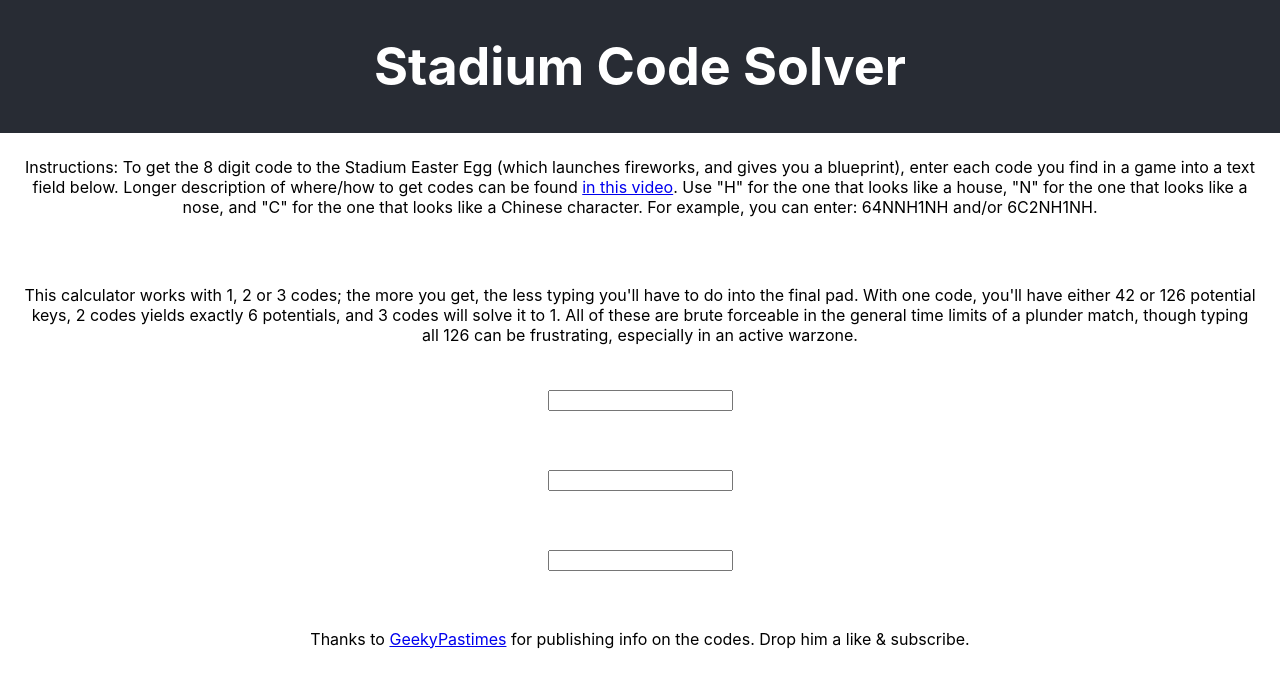
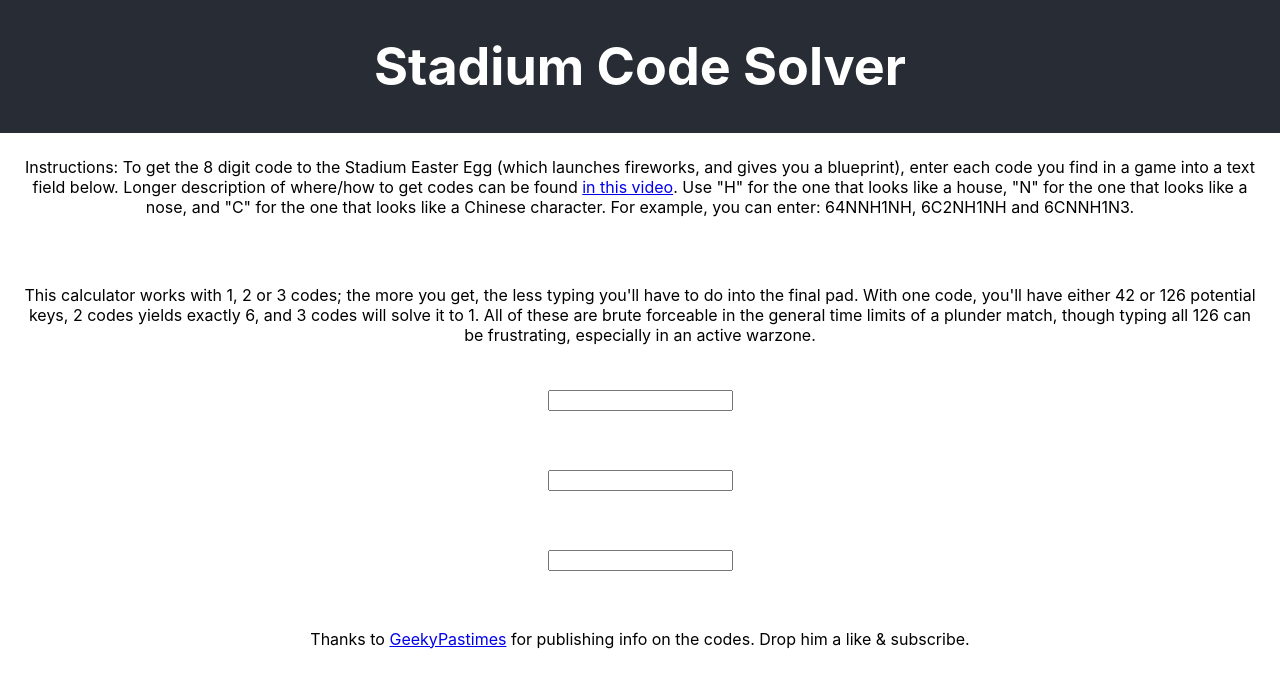
Before and after one commit to toddgardner/stadiumcodes, a React (Create React App) app: page / in a window 1280 px wide. Shown: the top 688 px of the page. Built offline with nearby package versions, Linux system fonts and the light colour scheme.

Commit message:
Expand example

```diff
--- a/src/App.js
+++ b/src/App.js
@@ -10,10 +10,10 @@ function App() {
       </header>
         <div className="Instructions">
           Instructions: To get the 8 digit code to the Stadium Easter Egg (which launches fireworks, and gives you a blueprint), enter each code you find in a game into a text field below. Longer description of where/how to get codes can be found <a href="https://www.youtube.com/watch?v=GGJGbwQ8rtU">in this video</a>. Use "H" for the one that looks like a house,
-            "N" for the one that looks like a nose, and "C" for the one that looks like a Chinese character. For example, you can enter: 64NNH1NH and/or 6C2NH1NH.
+            "N" for the one that looks like a nose, and "C" for the one that looks like a Chinese character. For example, you can enter: 64NNH1NH, 6C2NH1NH and 6CNNH1N3.
         </div>
         <div className="Instructions">
-            This calculator works with 1, 2 or 3 codes; the more you get, the less typing you'll have to do into the final pad. With one code, you'll have either 42 or 126 potential keys, 2 codes yields exactly 6 potentials, and 3 codes will solve it to 1. All of these are brute forceable in the general time limits of a plunder match, though typing all 126 can be frustrating, especially in an active warzone.
+            This calculator works with 1, 2 or 3 codes; the more you get, the less typing you'll have to do into the final pad. With one code, you'll have either 42 or 126 potential keys, 2 codes yields exactly 6, and 3 codes will solve it to 1. All of these are brute forceable in the general time limits of a plunder match, though typing all 126 can be frustrating, especially in an active warzone.
         </div>
         <CodeList/>
         <footer>
```
